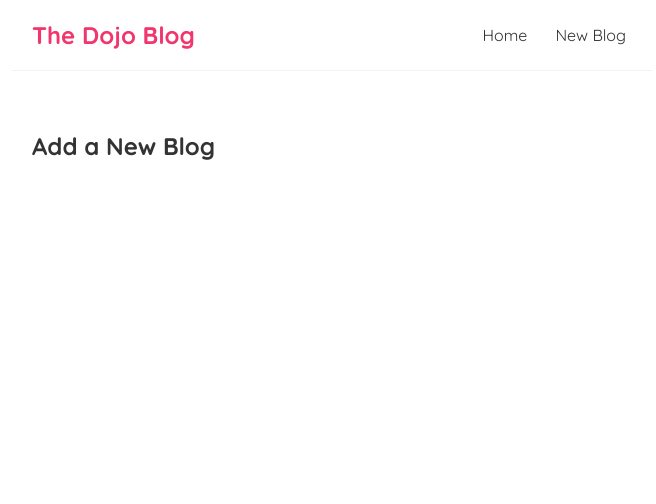
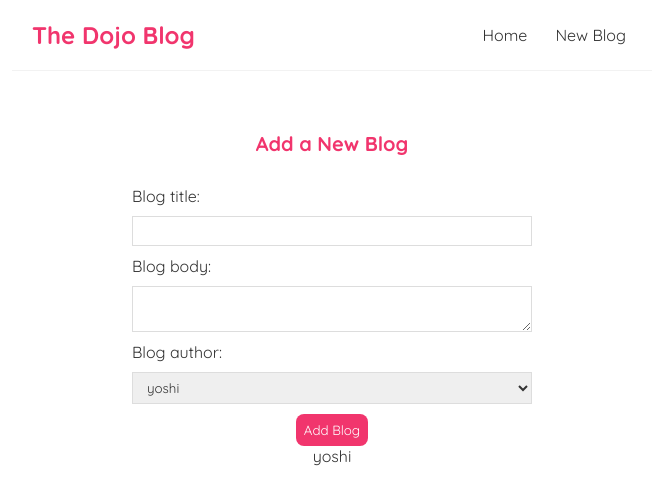
Before and after one commit to OmerFI/Full-React-Tutorial-Notes, a React (Create React App) app in the folder dojo-blog/: page /create in a window 1280 px wide. Shown: the top 504 px of the page, without its empty margins (308-964 px from the left). Built offline with nearby package versions, Linux system fonts and the light colour scheme; the HTML template or start-up script is replaced by a standard one.

Commit message:
Add video 27 changes and notes

```diff
--- a/dojo-blog/src/Create.js
+++ b/dojo-blog/src/Create.js
@@ -1,7 +1,46 @@
+import { useState } from "react";
+
 const Create = () => {
+  const [title, setTitle] = useState("");
+  const [body, setBody] = useState("");
+  const [author, setAuthor] = useState("yoshi");
+
   return (
     <div className="create">
       <h2>Add a New Blog</h2>
+      <form>
+        <label>Blog title:</label>
+        <input
+          type="text"
+          required
+          value={title}
+          onChange={(e) => {
+            setTitle(e.target.value);
+          }}
+        />
+        <label>Blog body:</label>
+        <textarea
+          required
+          value={body}
+          onChange={(e) => {
+            setBody(e.target.value);
+          }}
+        ></textarea>
+        <label>Blog author:</label>
+        <select
+          value={author}
+          onChange={(e) => {
+            setAuthor(e.target.value);
+          }}
+        >
+          <option value="mario">mario</option>
+          <option value="yoshi">yoshi</option>
+        </select>
+        <button>Add Blog</button>
+        <p>{title}</p>
+        <p>{body}</p>
+        <p>{author}</p>
+      </form>
     </div>
   );
 };
--- a/dojo-blog/src/index.css
+++ b/dojo-blog/src/index.css
@@ -61,3 +61,37 @@
 .blog-details div {
   margin: 20px 0;
 }
+
+/* create new blog form */
+.create {
+  max-width: 400px;
+  margin: 0 auto;
+  text-align: center;
+}
+.create label {
+  text-align: left;
+  display: block;
+}
+.create h2 {
+  font-size: 20px;
+  color: #f1356d;
+  margin-bottom: 30px;
+}
+.create input,
+.create textarea,
+.create select {
+  width: 100%;
+  padding: 6px 10px;
+  margin: 10px 0;
+  border: 1px solid #ddd;
+  box-sizing: border-box;
+  display: block;
+}
+.create button {
+  background: #f1356d;
+  color: #fff;
+  border: 0;
+  padding: 8px;
+  border-radius: 8px;
+  cursor: pointer;
+}
```
Also changed, not shown: 1 other file (tests, documents, lock files or other folders).
